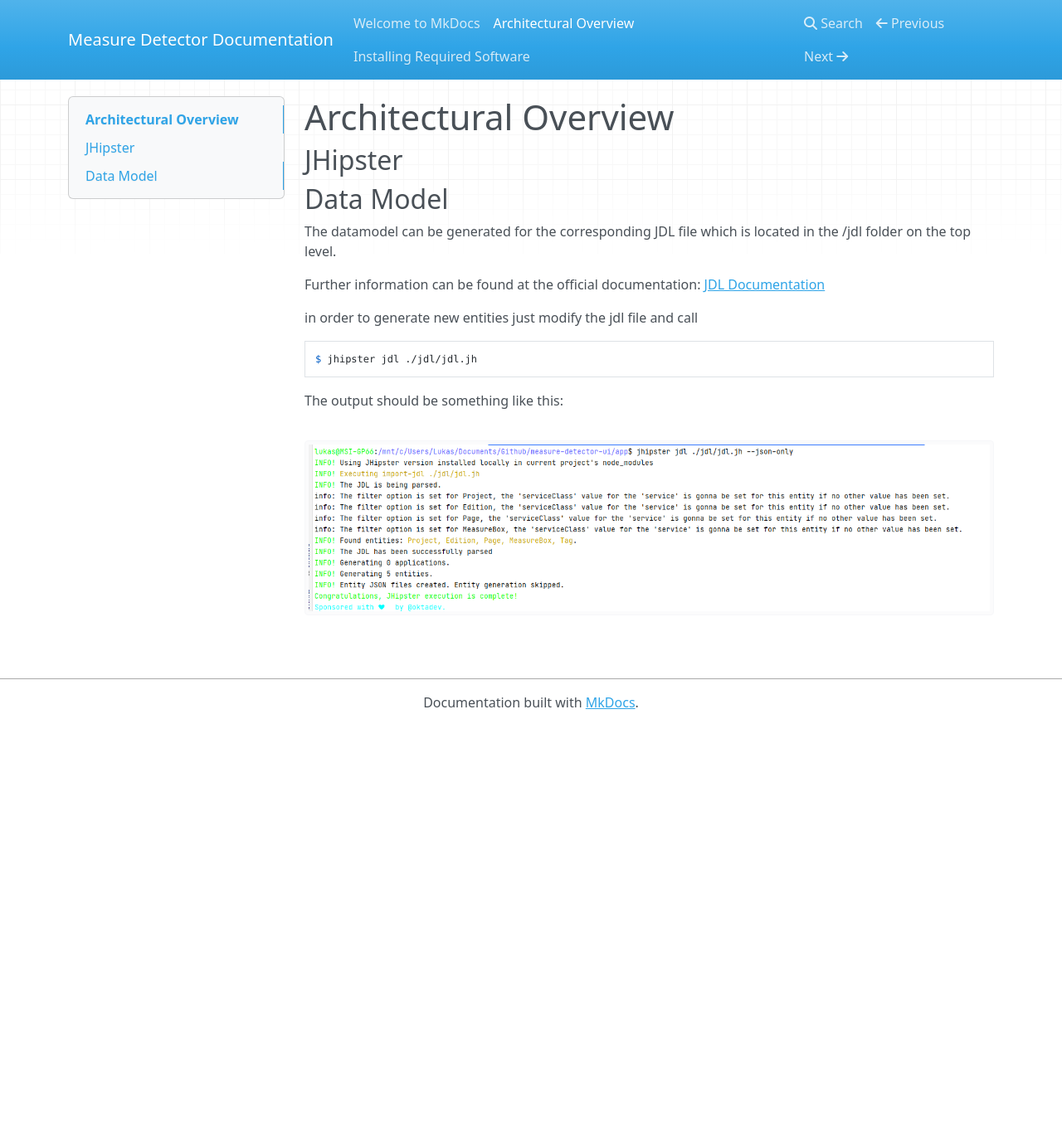
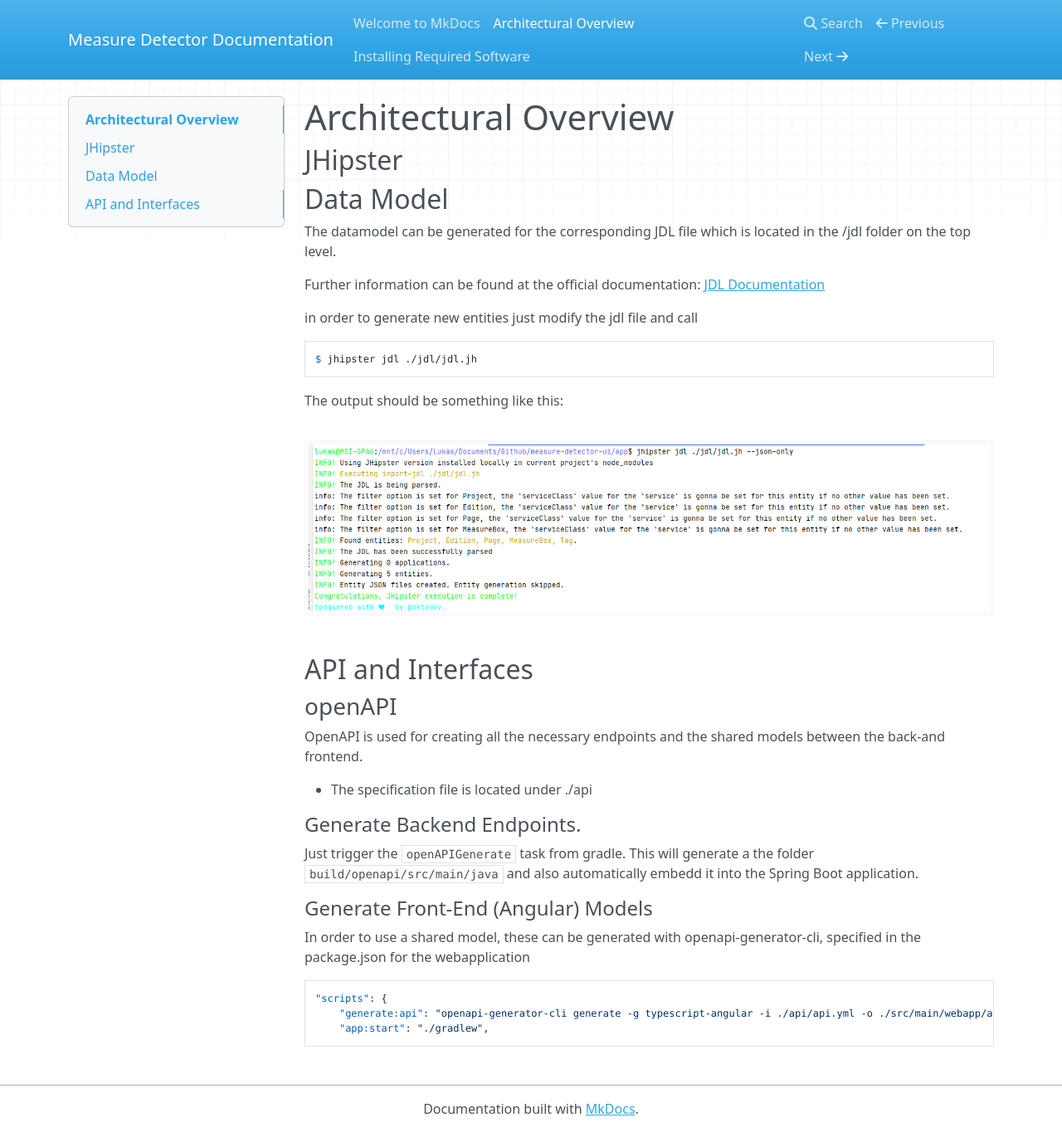
Before and after one commit to lukas681/Measure-Detector-UI, an MkDocs documentation site: the page built from doc/measure-detector-docs/docs/architecture.md, in a window 1280 px wide and 1365 px high. Shown: the whole window at 83% size. Built offline with MkDocs 1.6.1, drawn with Linux system fonts in a browser that asks for light colours; nearby versions of some CDN libraries.

Commit message:
Added some architecture doc

```diff
--- a/doc/measure-detector-docs/docs/architecture.md
+++ b/doc/measure-detector-docs/docs/architecture.md
@@ -15,3 +15,23 @@
 The output should be something like this:
 
 ![Entity Update](img/entity-update.png)
+
+## API and Interfaces
+
+### openAPI
+
+OpenAPI is used for creating all the necessary endpoints and the shared models between the back-and frontend.
+
+* The specification file is located under ./api
+
+#### Generate Backend Endpoints.
+
+Just trigger the `openAPIGenerate` task from gradle. This will generate a the folder `build/openapi/src/main/java`  and also automatically embedd it into the Spring Boot application.
+
+#### Generate Front-End (Angular) Models
+
+In order to use a shared model, these can be generated with openapi-generator-cli, specified in the package.json for the webapplication
+
+    "scripts": {
+        "generate:api": "openapi-generator-cli generate -g typescript-angular -i ./api/api.yml -o ./src/main/webapp/app/shared/model/openapi",
+        "app:start": "./gradlew",
```
